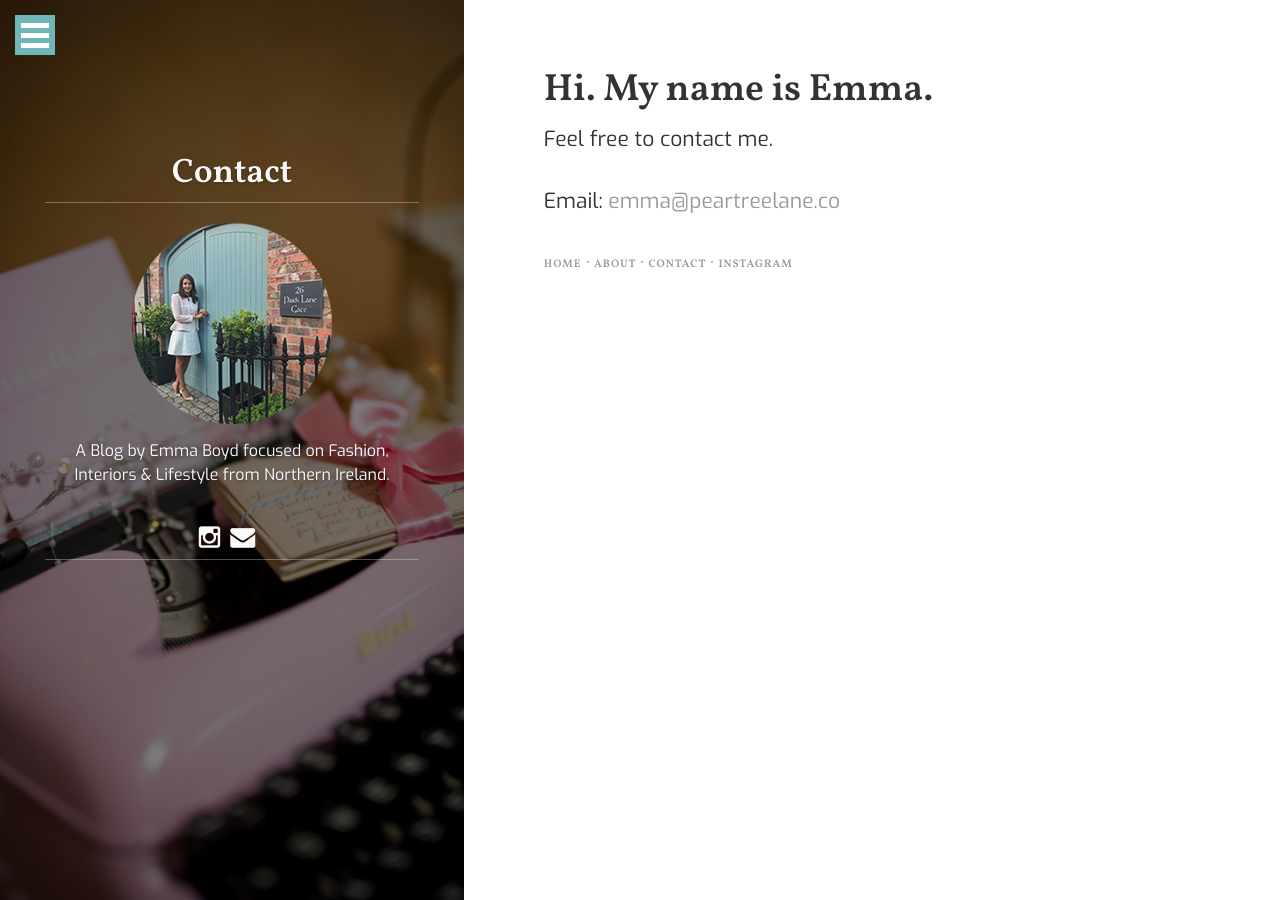
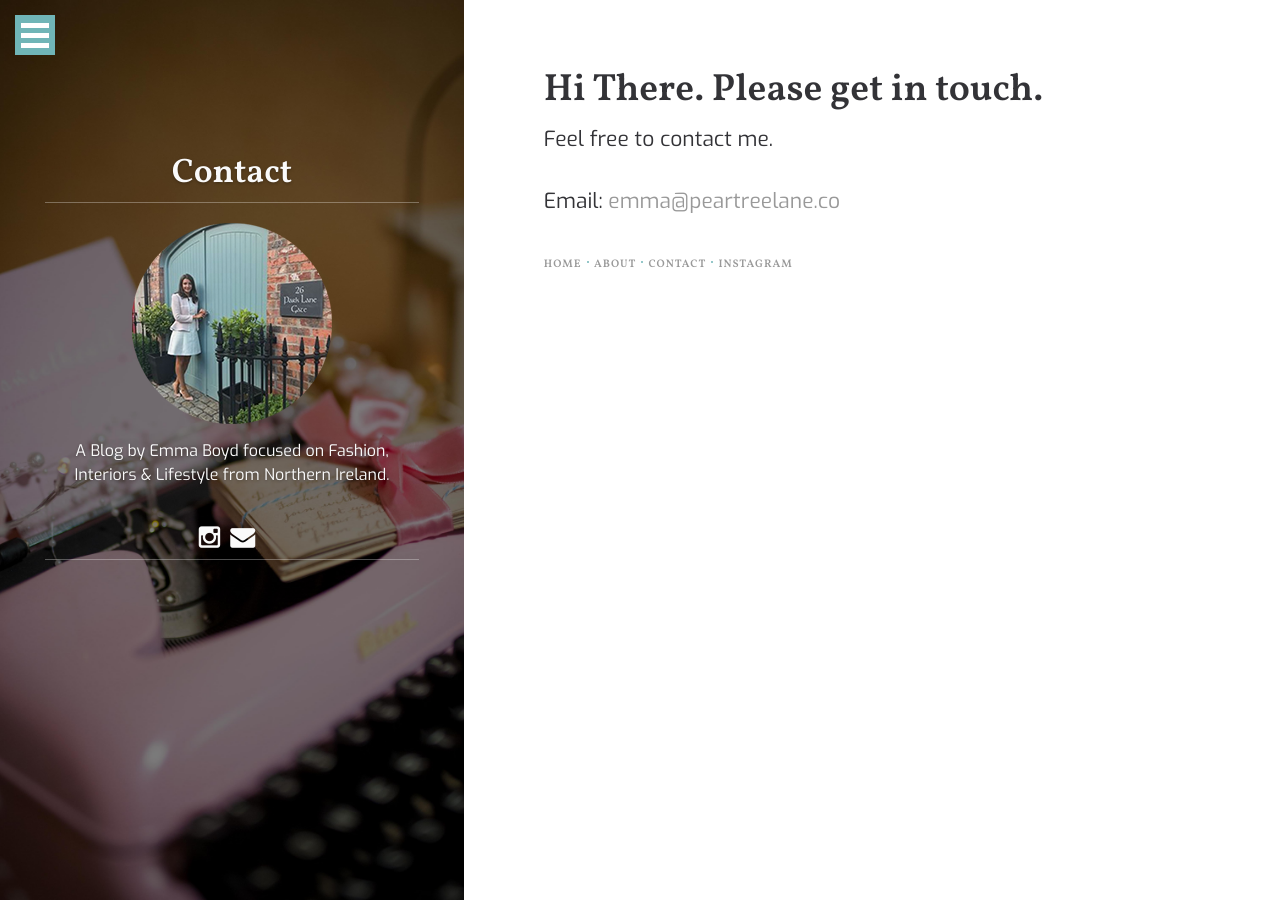
Before and after one commit to peartreelane/peartreelane.github.io, a Jekyll site: the page built from contact.md, in a window 1280 px wide. Built offline with Jekyll 4.4.1, drawn with Linux system fonts in a browser that asks for light colours; some web fonts are replaced.

Commit message:
-
remove full stop

```diff
--- a/contact.md
+++ b/contact.md
@@ -3,5 +3,5 @@ layout: contact
 title: Contact
 permalink: /contact/
 feature_image: feature-contact
-form_heading: Hi. My name is Emma.
+form_heading: Hi There. Please get in touch.
 ---
```
Also changed, not shown: _posts/2017-11-21-arias-first-birthday.md (+1 -1 lines), 1 other file.
